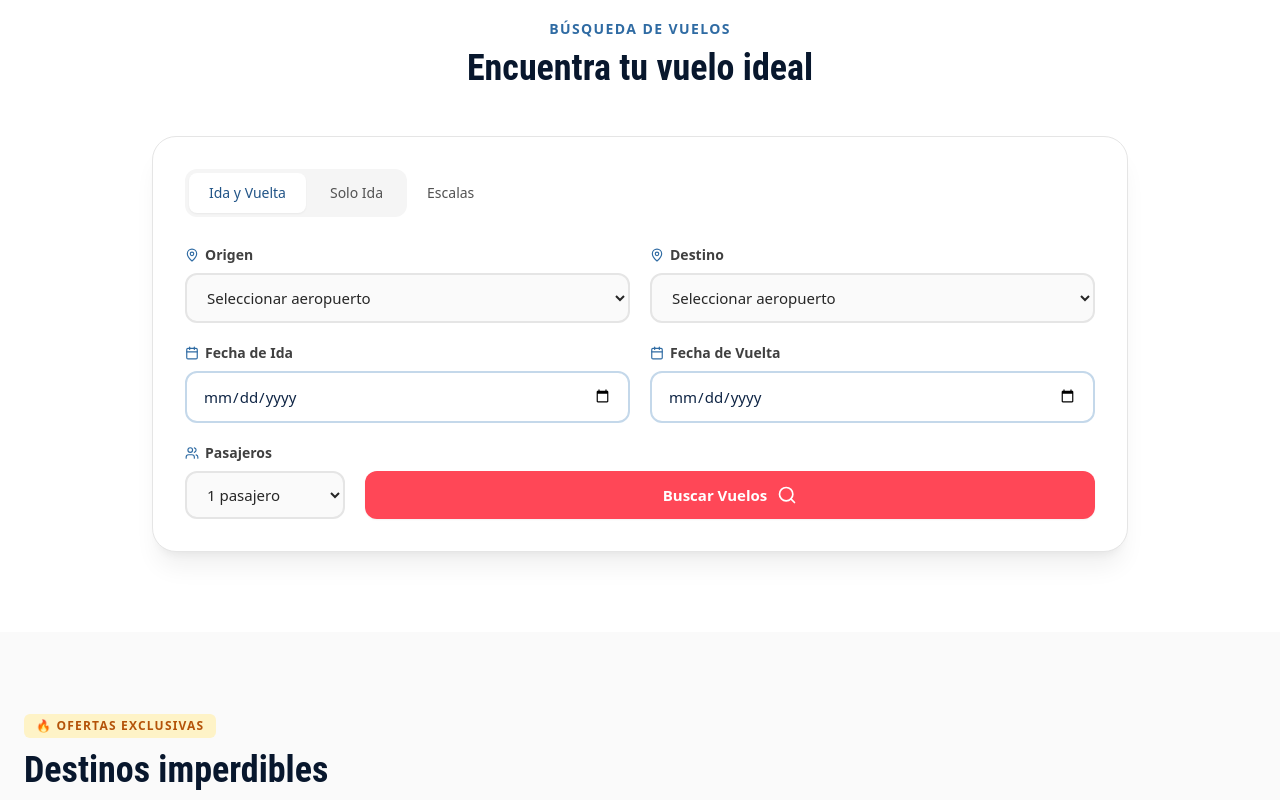
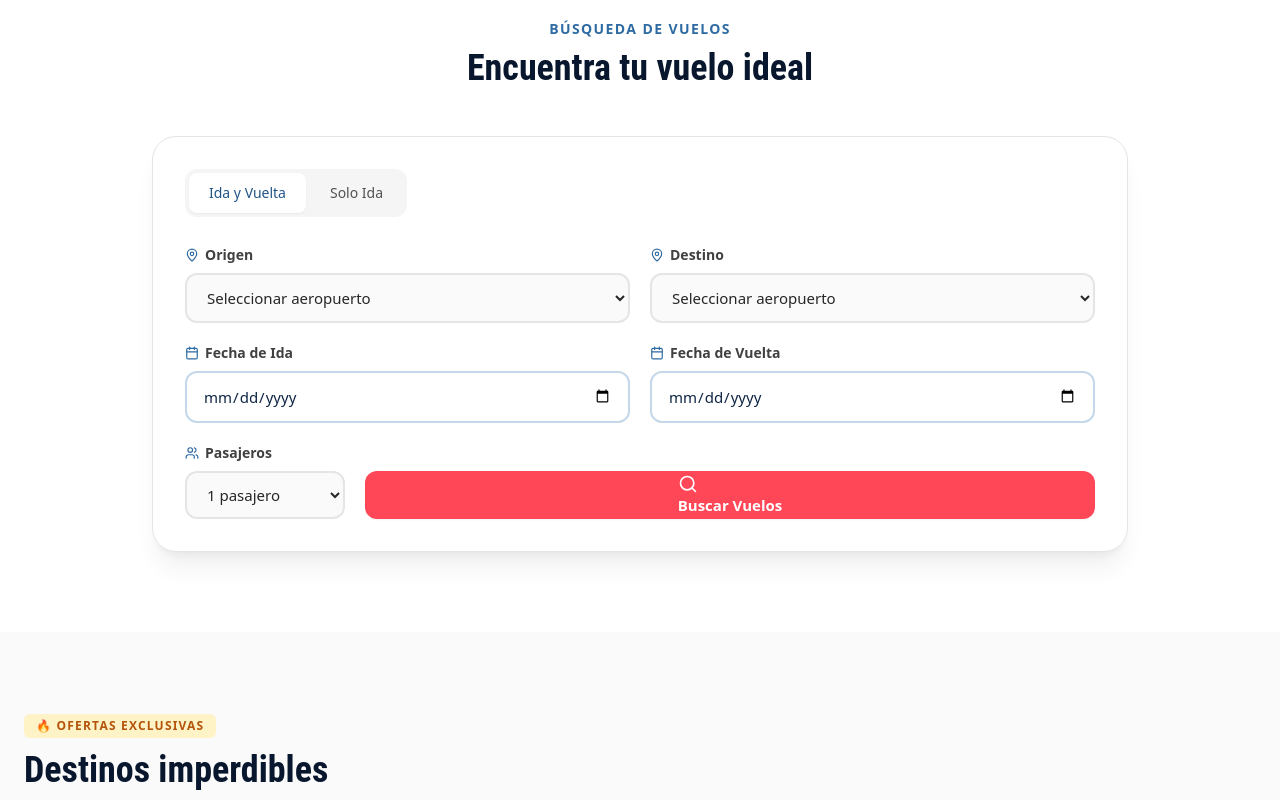
Before and after one commit to AgenciaSeniors/GlobalSolutionsApp, a Next.js app: page / in a window 1280 px wide. Shown: the part 1140-1940 px from the top of the page. Built offline with nearby package versions, Linux system fonts and the light colour scheme.

Commit message:
Update FlightSearchForm.tsx

```diff
--- a/src/components/forms/FlightSearchForm.tsx
+++ b/src/components/forms/FlightSearchForm.tsx
@@ -10,12 +10,27 @@ import { MapPin, Calendar, Users, Search } from 'lucide-react';
 import Input from '@/components/ui/Input';
 import Button from '@/components/ui/Button';
 import { AIRPORTS } from '@/lib/constants/config';
-import MultiLegEditor from '@/components/forms/MultiLegEditor';
 import { ROUTES } from '@/lib/constants/routes';
 
 type TripType = 'roundtrip' | 'oneway';
 
-export default function FlightSearchForm() {
+type FlightSearchParams = {
+  from: string;
+  to: string;
+  departure: string;
+  passengers: string;
+  return?: string;
+};
+
+type Props = {
+  /**
+   * If provided, the form will call this callback instead of navigating
+   * to /flights/search. Useful for same-page results + scroll.
+   */
+  onSearch?: (params: FlightSearchParams) => void;
+};
+
+export default function FlightSearchForm({ onSearch }: Props) {
   const router = useRouter();
   const [tripType, setTripType] = useState<TripType>('roundtrip');
   const [form, setForm] = useState({
@@ -25,8 +40,6 @@ export default function FlightSearchForm() {
     returnDate: '',
     passengers: '1',
   });
-   const [useStopsMode, setUseStopsMode] = useState(false);
-  const [stops, setStops] = useState<string[]>([]);
 
   const update =
     (field: keyof typeof form) =>
@@ -34,20 +47,36 @@ export default function FlightSearchForm() {
       setForm((prev) => ({ ...prev, [field]: e.target.value }));
     };
 
-
-
   function handleSubmit(e: FormEvent) {
     e.preventDefault();
 
-    const params = new URLSearchParams({
+    const payload: FlightSearchParams = {
       from: form.origin,
       to: form.destination,
       departure: form.departure,
       passengers: form.passengers,
+    };
+
+    if (tripType === 'roundtrip' && form.returnDate) {
+      payload.return = form.returnDate;
+    }
+
+    // ✅ NEW: if onSearch exists, do not navigate
+    if (onSearch) {
+      onSearch(payload);
+      return;
+    }
+
+    // ✅ OLD behavior (unchanged): navigate to /flights/search?...
+    const params = new URLSearchParams({
+      from: payload.from,
+      to: payload.to,
+      departure: payload.departure,
+      passengers: payload.passengers,
     });
 
-    if (tripType === 'roundtrip' && form.returnDate) {
-      params.set('return', form.returnDate);
+    if (payload.return) {
+      params.set('return', payload.return);
     }
 
     router.push(`${ROUTES.FLIGHT_SEARCH}?${params.toString()}`);
@@ -59,10 +88,7 @@ export default function FlightSearchForm() {
       className="rounded-3xl border border-neutral-200 bg-white p-8 shadow-xl shadow-black/[0.06]"
     >
       {/* Trip type toggle */}
-
-
       <div className="mb-7 inline-flex gap-1 rounded-xl bg-neutral-100 p-1">
-
         <button
           type="button"
           onClick={() => setTripType('roundtrip')}
@@ -86,23 +112,7 @@ export default function FlightSearchForm() {
         >
           Solo Ida
         </button>
-
       </div>
-      <button
-          type="button"
-          onClick={() => {
-            setUseStopsMode((prev) => !prev);
-            // si lo apagas, borra escalas
-            if (useStopsMode) setStops([]);
-          }}
-          className={`rounded-lg px-5 py-2.5 text-sm font-medium transition-all ${
-            useStopsMode
-              ? 'bg-white text-brand-600 shadow-sm'
-              : 'text-neutral-600 hover:text-neutral-900'
-          }`}
-        >
-          Escalas
-        </button>
 
       {/* Fields grid */}
       <div className="grid grid-cols-1 gap-5 md:grid-cols-2">
@@ -123,10 +133,7 @@ export default function FlightSearchForm() {
               <option key={a.code} value={a.code}>
                 {a.city} ({a.code}) – {a.country}
               </option>
-
-
             ))}
-
           </select>
         </div>
 
@@ -173,14 +180,6 @@ export default function FlightSearchForm() {
           />
         </div>
       </div>
-      {useStopsMode && (
-        <MultiLegEditor
-          stops={stops}
-          onChange={setStops}
-          origin={form.origin}
-          destination={form.destination}
-        />
-      )}
 
       {/* Passengers + Search */}
       <div className="mt-5 flex flex-col gap-5 sm:flex-row sm:items-end">
@@ -209,12 +208,9 @@ export default function FlightSearchForm() {
                      transition-all duration-200 ease-out
                      hover:-translate-y-0.5 hover:shadow-md active:translate-y-0"
         >
-  <span className="flex items-center justify-center gap-2.5">
-    <span>Buscar Vuelos</span>
           <Search className="h-5 w-5" />
-  </span>
+          Buscar Vuelos
         </Button>
-
       </div>
     </form>
   );
```
Lines whose indentation alone changed are shown as unchanged.
